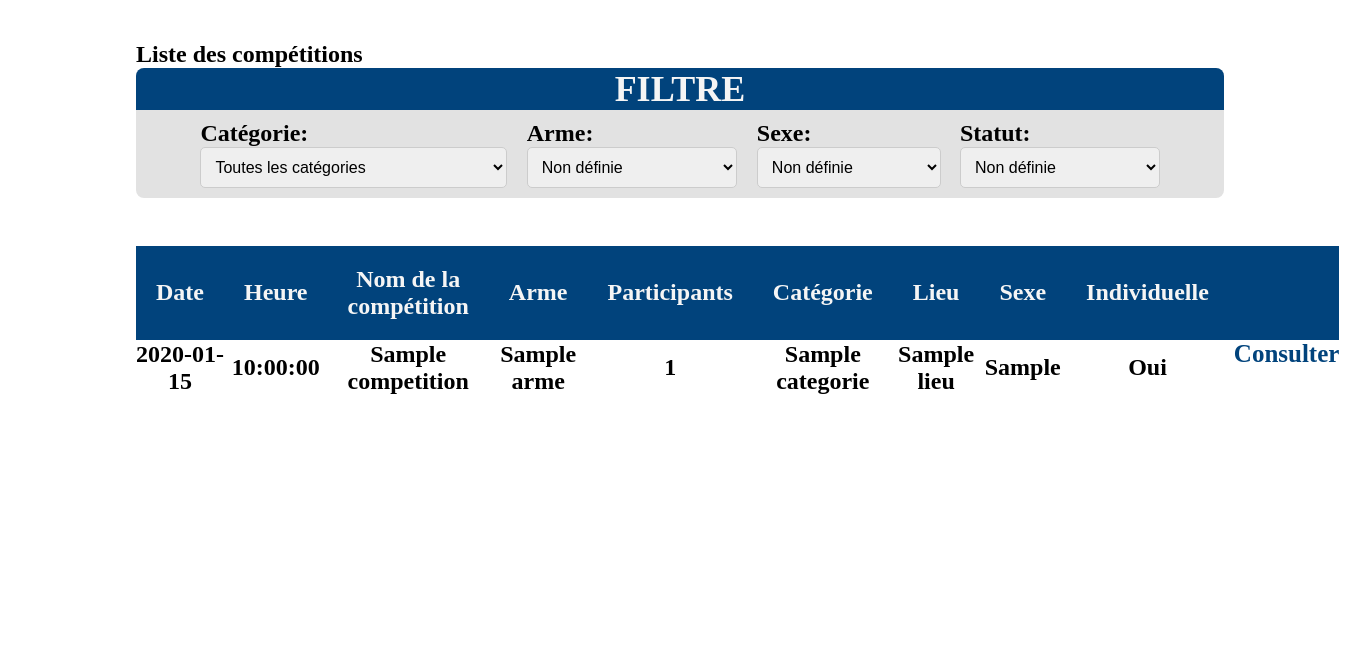
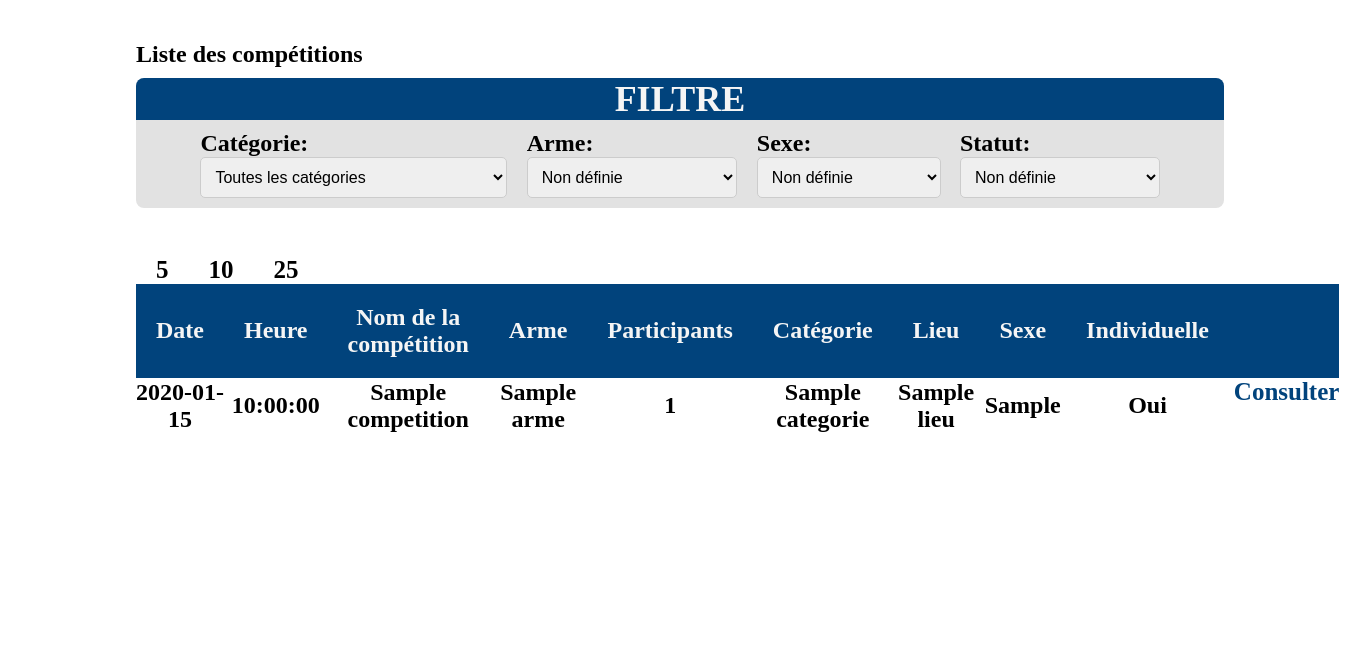
Before and after one commit to araviart/COMP_ESCRIME, a Flask app: page / in a window 1360 px wide. Shown: the part 96-759 px from the top of the page. Run offline with Flask 3, Linux system fonts and the light colour scheme; tables that the repository leaves empty hold one stand-in row (values such as "Sample post"); some libraries are stand-ins or nearby versions.

Commit message:
portion d'affichage front v1

```diff
--- a/appli/static/home.css
+++ b/appli/static/home.css
@@ -84,3 +84,17 @@ table{
   width: 80vw;
   margin: 0 auto;
 }
+
+h1{
+  margin-bottom: 10px;
+}
+
+.affichage ul{
+  display: flex;
+}
+
+.affichage ul li a{
+  color: black;
+  padding: 10px;
+  background-color: ;
+}
--- a/appli/templates/competition.html
+++ b/appli/templates/competition.html
@@ -1,13 +1,12 @@
-{% extends 'base.html' %}
-{% block styles %}
-{{ super() }}
-<link rel="stylesheet" href="{{ url_for('static', filename='home.css')}}">
-{% endblock %}
-{% block content %}
-<section class = "content">
-    <h1>Liste des compétitions<h1>
-<section class = "section-filtre">
-    <div class = "titre-filtre">
+{% extends 'base.html' %} {% block styles %} {{ super() }}
+<link rel="stylesheet" href="{{ url_for('static', filename='home.css')}}" />
+{% endblock %} {% block content %}
+<section class="content">
+  <h1>
+    Liste des compétitions
+    <h1>
+      <section class="section-filtre">
+        <div class="titre-filtre">
           <h2>FILTRE</h2>
         </div>
         <div class="filtre">
@@ -48,9 +47,16 @@
         </div>
       </section>
       <div class="competition-container">
+        <div class="affichage">
+          <ul>
+            <li><a href="#" class="affichage-actif">5</a></li>
+            <li><a href="#" class="affichage-actif">10</a></li>
+            <li><a href="#" class="affichage-actif">25</a></li>
+          </ul>
+        </div>
         <table>
           <thead>
-            <tr class ="title">
+            <tr class="title">
               <th>Date</th>
               <th>Heure</th>
               <th>Nom de la compétition</th>
@@ -60,7 +66,7 @@
               <th>Lieu</th>
               <th>Sexe</th>
               <th>Individuelle</th>
-                <th>  </th>
+              <th></th>
             </tr>
           </thead>
           <tbody>
@@ -75,11 +81,13 @@
               <td>{{ competition.lieu.nomLieu }}</td>
               <td>{{ competition.sexeComp }}</td>
               <td>{{ "Oui" if competition.estIndividuelle else "Non" }}</td>
-                    <td><a href="#" class = "consulter">Consulter</a></td>
+              <td><a href="#" class="consulter">Consulter</a></td>
             </tr>
             {% endfor %}
           </tbody>
         </table>
       </div>
-<section>
-{% endblock %}
+      <section>{% endblock %}</section>
+    </h1>
+  </h1>
+</section>
```
Lines whose indentation alone changed are shown as unchanged.
